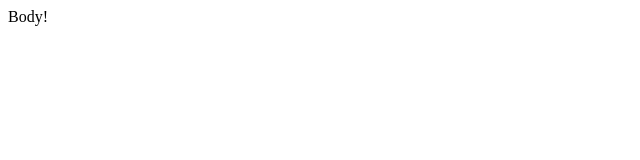
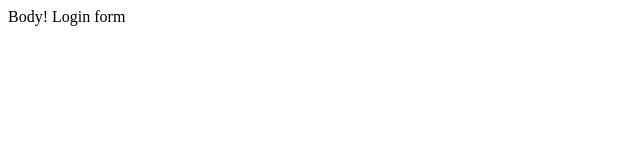
Before and after one commit to aliasflurry/git-practice, a plain HTML site: page index.html in a window 1280 px wide. Shown: the full height of the page, 0-640 px from the left. Drawn offline with Linux system fonts and the light colour scheme.

Commit message:
login form

```diff
--- /dev/null
+++ b/dir2/app.js
@@ -0,0 +1 @@
+console.log('Hi2')
--- a/index.html
+++ b/index.html
@@ -4,5 +4,6 @@
     </head>
     <body>
         Body!
+        Login form
     </body>
 </html>
```
Also changed, not shown: login.html (added, +1 -0 lines), log.txt (added).
